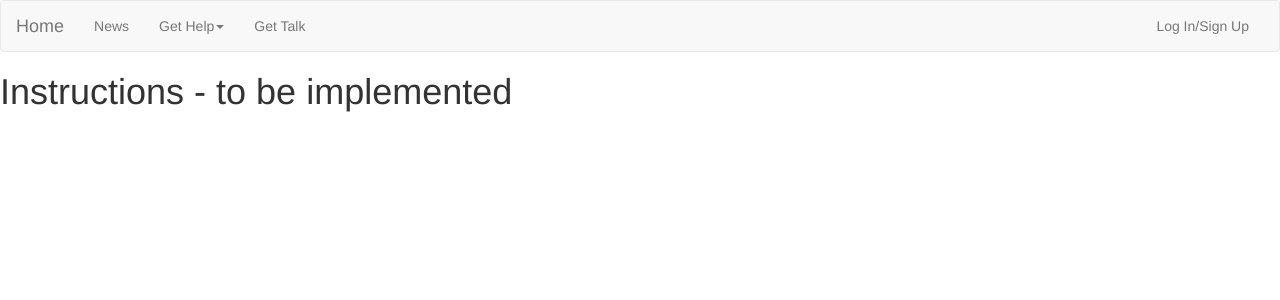
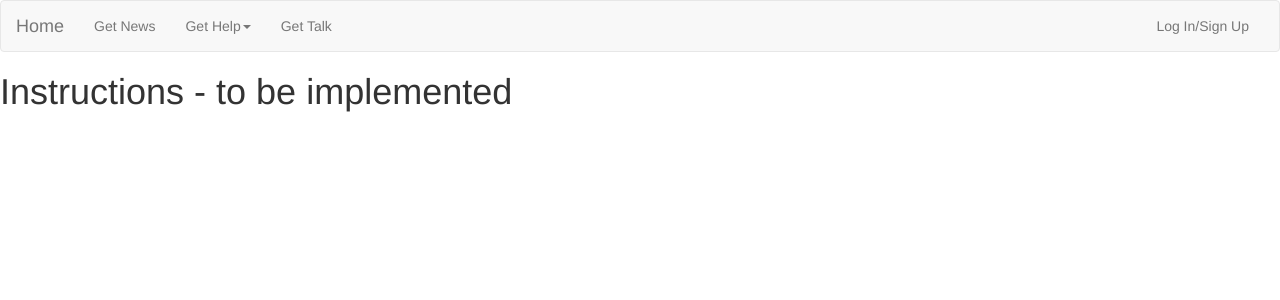
Before and after one commit to crescents720/Team03-COVIDCoach, a Flask app: page /help in a window 1280 px wide. Shown: the top 300 px of the page. Run offline with Flask 2, Linux system fonts and the light colour scheme; some libraries are stand-ins or nearby versions.

Commit message:
just a minor change to the navbar (name of Get News button)

```diff
--- a/templates/navbar.html
+++ b/templates/navbar.html
@@ -14,7 +14,7 @@
     <!-- Collect the nav links, forms, and other content for toggling -->
     <div class="collapse navbar-collapse" id="bs-example-navbar-collapse-1">
       <ul class="nav navbar-nav">
-        <li><a href="/news">News<span class="sr-only">(current)</span></a></li>
+        <li><a href="/news">Get News<span class="sr-only">(current)</span></a></li>
         <li class="dropdown">
           <a href="#" class="dropdown-toggle" data-toggle="dropdown" role="button" aria-haspopup="true" aria-expanded="false">Get Help<span class="caret"></span></a>
           <ul class="dropdown-menu">
```
